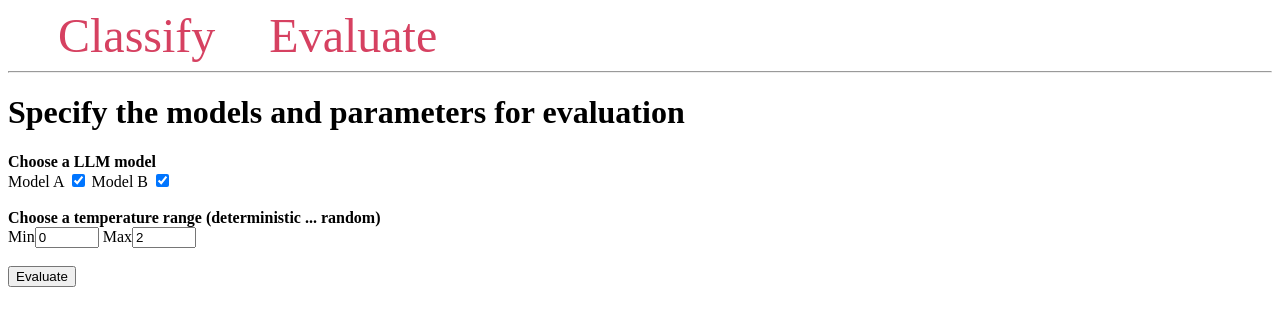
After one commit to ananyakmehta/AbstractClassification, a Flask app: page /evaluate/ in a window 1280 px wide. The commit adds this page. Shown: the top 326 px of the page. Run offline with Flask 2, Linux system fonts and the light colour scheme.

Commit message:
Add plumbing for model evaluation

```diff
--- a/main.py
+++ b/main.py
@@ -1,14 +1,48 @@
 from flask import Flask, render_template, request, url_for, flash, redirect
 import framework.davinci as davinci
 import framework.gpt_3p5 as gpt_3p5
+import base64
+from io import BytesIO
+from matplotlib.figure import Figure
+import numpy as np
 
 app = Flask(__name__)
 app.config['SECRET_KEY'] = 'df0331cefc6c2b9a5d0208a726a5d1c0fd37324feba25506'
-output = []
 
-@app.route('/')
-def index():
-    return render_template('result.html', messages=output)
+def plot_model_accuracy():
+    # Generate the figure **without using pyplot**.
+    fig = Figure(figsize=(10,5))
+    ax = fig.add_subplot(projection='3d')
+
+    colors = ['r', 'g', 'b', 'y']
+    yticks = [3, 2, 1, 0]
+    for c, k in zip(colors, yticks):
+        # Generate the random data for the y=k 'layer'.
+        xs = np.arange(20)
+        ys = np.random.rand(20)
+
+        # You can provide either a single color or an array with the same length as
+        # xs and ys. To demonstrate this, we color the first bar of each set cyan.
+        cs = [c] * len(xs)
+        cs[0] = 'c'
+
+        # Plot the bar graph given by xs and ys on the plane y=k with 80% opacity.
+        ax.bar(xs, ys, zs=k, zdir='y', color=cs, alpha=0.8)
+
+    ax.set_xlabel('X')
+    ax.set_ylabel('Y')
+    ax.set_zlabel('Z')
+
+    # On the y-axis let's only label the discrete values that we have data for.
+    ax.set_yticks(yticks)
+
+    # Save it to a temporary buffer.
+    buf = BytesIO()
+    fig.savefig(buf, format="png")
+
+    # Embed the result in the html output.
+    data = base64.b64encode(buf.getbuffer()).decode("ascii")
+    return data
 
 def map_model_output(model_dict):
     display = [
@@ -45,9 +79,12 @@ def map_model_output(model_dict):
         display[i]['content'] = model_dict[display[i]['title']]
     return display
 
+@app.route('/')
+def index():
+    return redirect(url_for('classify'))
+
 @app.route('/classify/', methods=('GET', 'POST'))
 def classify():
-    global output
     if request.method == 'POST':
         title = request.form['title']
         abstract = request.form['content']
@@ -68,10 +105,25 @@ def classify():
             elif model == "Model B":
                 model_dict = davinci.model_davinci(title, abstract, temperature)
                 output = map_model_output(model_dict)
+            return render_template('result_classify.html', messages=output)
 
-            return redirect(url_for('index'))
+    return render_template('input_classify.html')
 
-    return render_template('input.html')
+@app.route('/evaluate/', methods=('GET', 'POST'))
+def evaluate():
+    if request.method == 'POST':
+        mintemp = float(request.form.get('mintemp'))
+        print(mintemp)
+        maxtemp = float(request.form.get('maxtemp'))
+        print(maxtemp)
+        for checkbox in 'model1', 'model2':
+            value = request.form.get(checkbox)
+            print(value)
+
+        data = plot_model_accuracy()
+        return render_template('result_evaluate.html', messages=data)
+
+    return render_template('input_evaluate.html')
 
 if __name__ == "__main__":
     # This is used when running locally only. When deploying to Google App
--- a/requirements.txt
+++ b/requirements.txt
@@ -1,2 +1,3 @@
 openai
+matplotlib
 Flask==2.1.0
--- a/templates/base.html
+++ b/templates/base.html
@@ -26,6 +26,11 @@
     </style>
 </head>
 <body>
+    <nav>
+	<a href="{{ url_for('classify') }}">Classify</a>
+	<a href="{{ url_for('evaluate') }}">Evaluate</a>
+    </nav>
+    <hr>
     <div class="content">
 	{% for message in get_flashed_messages() %}
             <div class="alert">{{ message }}</div>
--- /dev/null
+++ b/templates/input_evaluate.html
@@ -0,0 +1,28 @@
+{% extends 'base.html' %}
+
+{% block content %}
+    <h1>{% block title %} Specify the models and parameters for evaluation{% endblock %}</h1>
+    <form method="post">
+        <b>Choose a LLM model</b>
+        <br>
+	<label class="container">Model A
+  		<input type="checkbox" name="model1" checked="checked">
+  		<span class="checkmark"></span>
+	</label>
+	<label class="container">Model B
+		<input type="checkbox" name="model2" checked="checked">
+		<span class="checkmark"></span>
+	</label>
+        <br>
+        <br>
+        <b>Choose a temperature range (deterministic ... random)</b>
+        <br>
+        Min<input name="mintemp" type="number" step="0.1" id="mintemp"
+        min="0" max="2" value="0">
+        Max<input name="maxtemp" type="number" step="0.1" id="maxtemp"
+        min="0" max="2" value="2">
+        <br>
+        <br>
+        <button type="submit">Evaluate</button>
+    </form>
+{% endblock %}
--- a/templates/result.html
+++ b/templates/result_classify.html
@@ -1,10 +1,6 @@
 {% extends 'base.html' %}
 
 {% block content %}
-    <nav>
-	<a href="{{ url_for('classify') }}">Classify another abstract</a>
-    </nav>
-    <hr>
     {% for message in messages %}
         <div class='message'>
             <h3>{{ message['title'] }}</h3>
```
Also changed, not shown: templates/result_evaluate.html (added, +5 -0 lines), templates/input_classify.html (renamed from templates/input.html).
